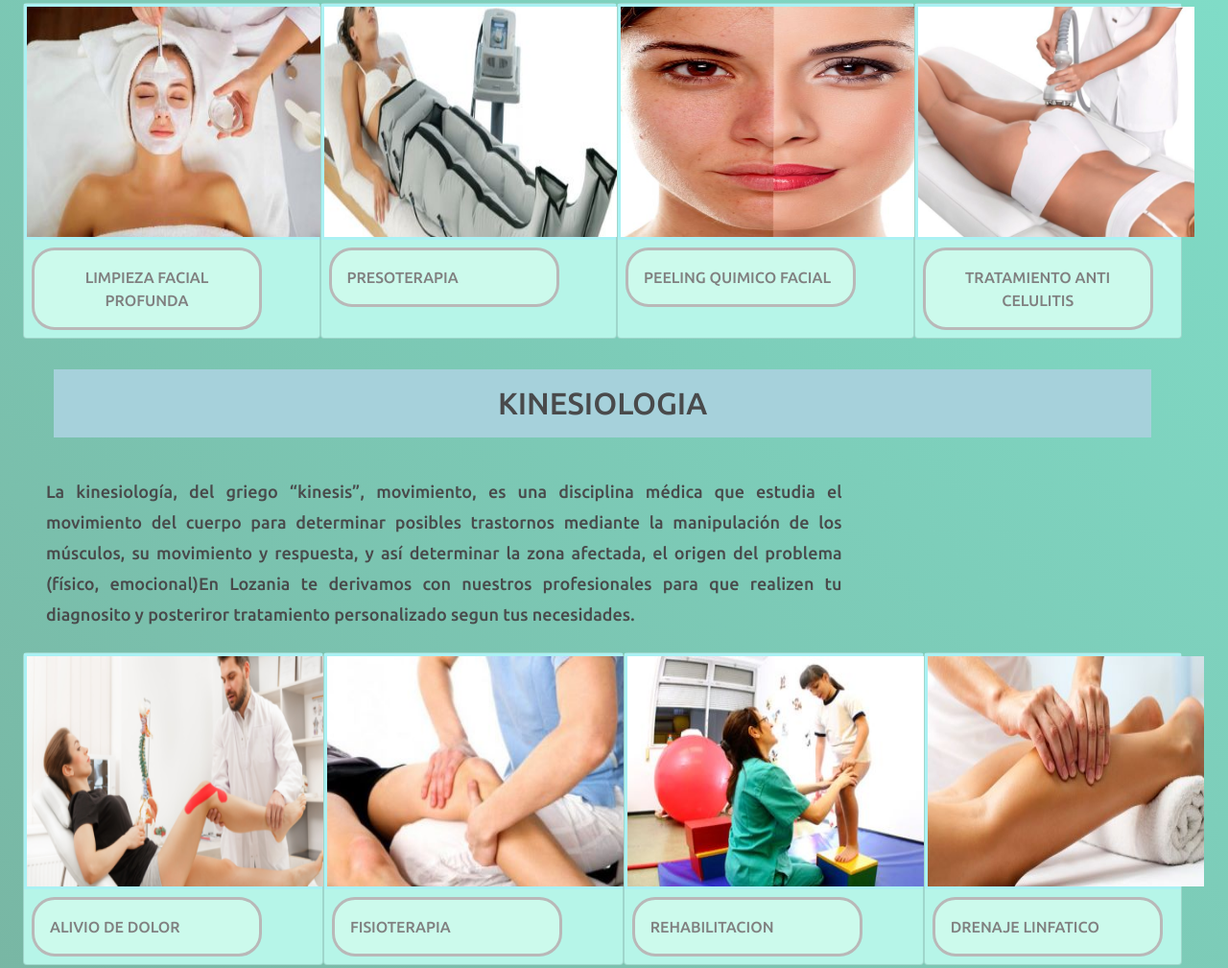
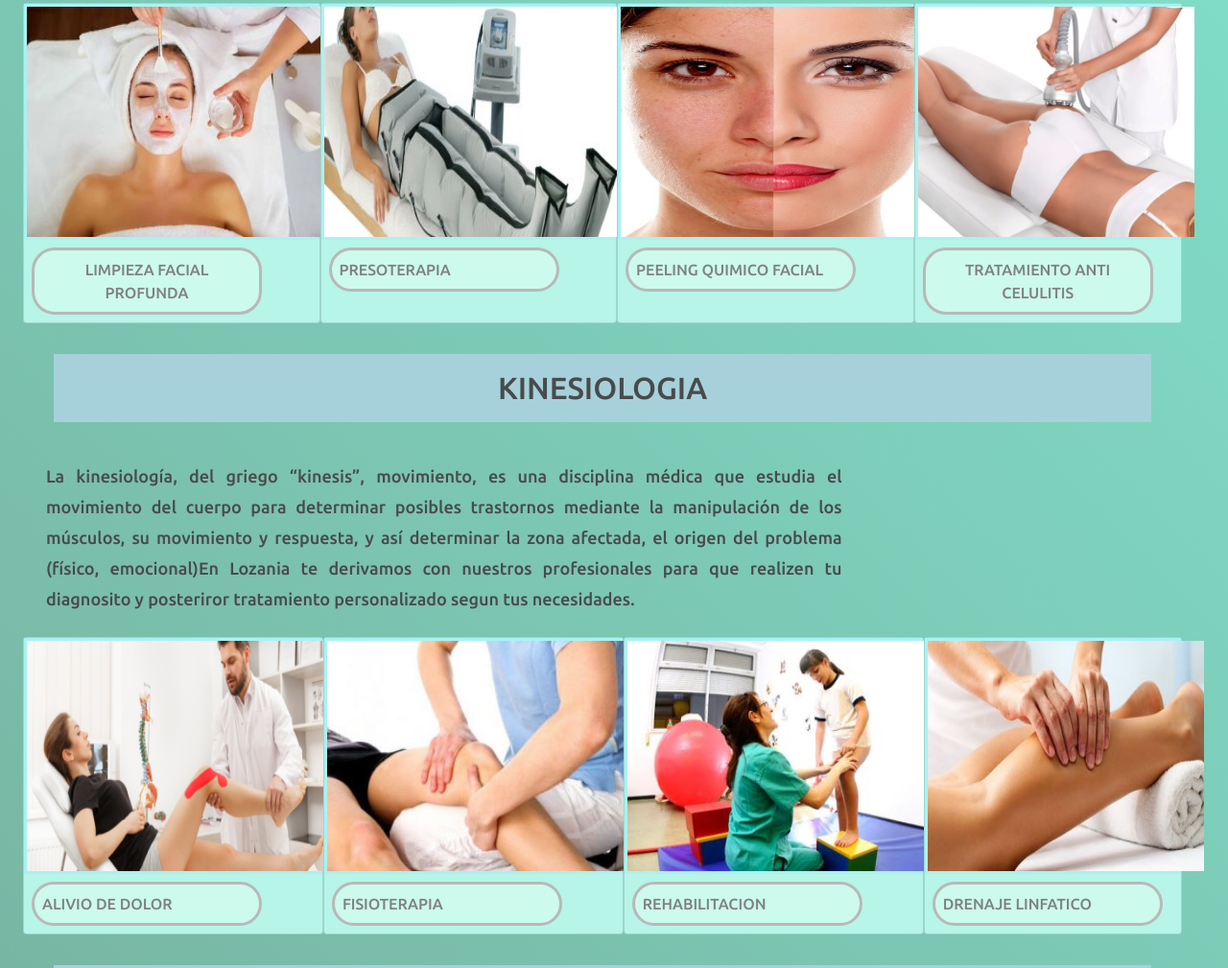
Before and after one commit to mariaguillermina/trabajofinal, a plain HTML site: page index.html in a window 1280 px wide. Shown: the part 1515-2524 px from the top of the page at 96% size. Drawn offline with nearby package versions, Linux system fonts and the light colour scheme.

Commit message:
buttons fix

```diff
--- a/estilos.css
+++ b/estilos.css
@@ -201,7 +201,7 @@ main{
 
 
 .container-button button{
-    padding: 1rem;
+    padding: 0.50rem;
     margin: 0.50rem;
     width: 15rem;
     border: rgb(185, 184, 184) solid;
@@ -232,6 +232,7 @@ main{
 button{
     cursor: pointer;
     text-align: center;
+    position: center;
 
 }
 
```
